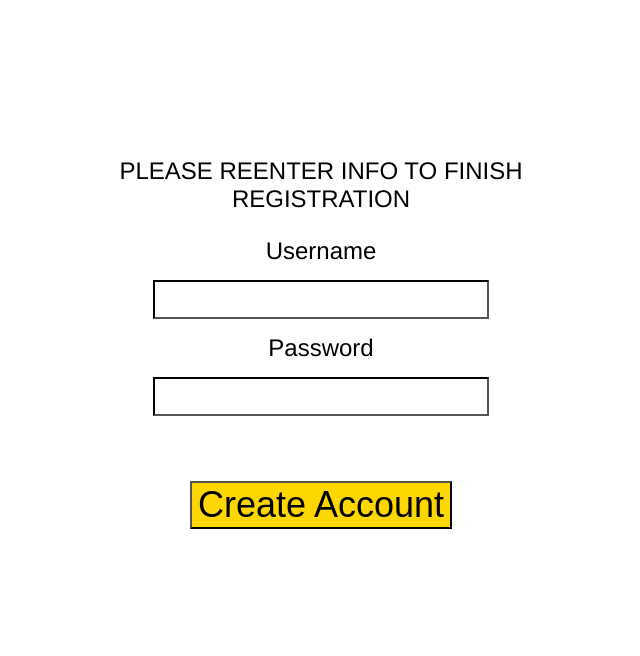
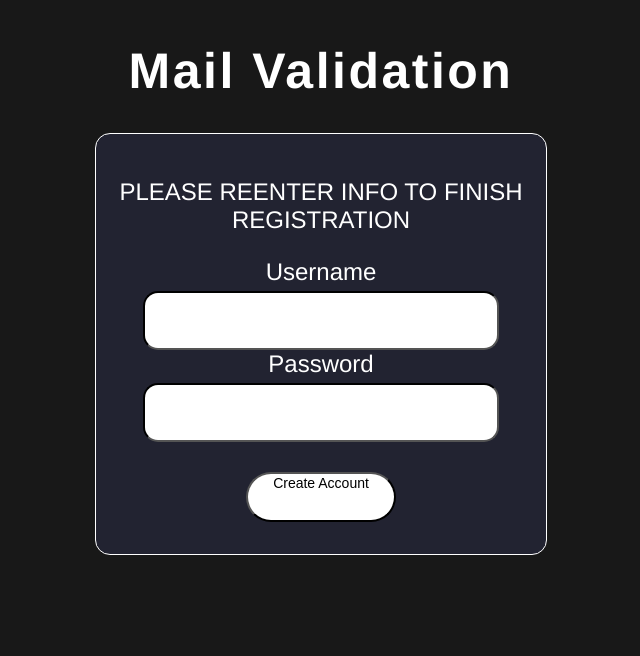
Before and after one commit to coschmit/Camagru, a PHP site: page /Main/aftermail.php in a window 1280 px wide. Shown: the top 656 px of the page, without its empty margins (319-959 px from the left). Run offline with PHP 8.4, Linux system fonts and the light colour scheme.

Commit message:
Optimise Camagru

```diff
--- a/aftermail.php
+++ b/aftermail.php
@@ -1,4 +1,6 @@
-<?php   $data = $_POST; ?>
+<?php   $data = $_POST;
+  session_start();
+?>
 <!DOCTYPE html>
   <head>
     <meta charset="utf-8">
@@ -8,27 +10,41 @@
       body{
           font-family: helvetica, sans-serif;
           font-size: 150%;
+          background-color: rgb(24, 24, 24);
         }
         input{
           height: 25px;
-        padding: 5px;
+              padding: 15px;
+              text-align: center;
               font-size: 25px;
               border-color: black;
-        margin-top: 15px;
-        margin-bottom: 15px;
+              margin-top: 5px;
+              border-radius: 15px;
         }
         label{
-
         }
         #forma{
-        width: 500px;
-        height: 500px;
-
+          background-color: rgb(34, 35, 49);
+    padding-top: 20px;
+    width: 450px;
+    height: 400px;
+    border: 1px white solid;
     margin: 0 auto;
     text-align: center;
+    color: white;
+    transition: all 0.5s;
+    border-radius: 15px;
+        }
+
+        #forma:hover{
+    box-shadow: 0 5px 15px 9px rgb(53, 41, 119);
     }
         #content{
           margin-top: 125px;
+        }
+        #error{
+          color: red;
+          margin-top: 55px;
         }
         #header{
           text-align: center;
@@ -38,9 +54,14 @@
           background-color: gold;
           margin-top: 50px;
         }
-      #error{
-        color: red;
-        margin-top: 15px;
+        #forget{
+          position: relative;
+          bottom: -50px;
+          color:white;
+          transition: all 0.5s ease-out;
+        }
+        #forget:hover{
+          color: #6100b0;
         }
         H1 {
     display: inline-block;
@@ -51,16 +72,40 @@
     color: white;
     transition: all 1s;
     }
+    H1:hover {
+      color: rgb(53, 41, 119);
+      }
+      input:focus {
+      outline-color : blue ;
+      outline-width: 7px;
+}
 
+      #button {
+    margin: 30px auto 0;
+    display: flex;
+    justify-content: center;
+    background-color: white;
+    border-radius: 40px;
+    width: 150px;
+    font-size: 14px;
+    height: 50px;
+    transition: all 0.4s
+      }
 
-  H1:hover {
-    color: Gold;
+      #button:hover{
+        transition: all 0.4s;
+    cursor: pointer;
+    background: black;
+    color: white;
+    height: 60px;
+    width: 170px;
+    font-size: 17px;
       }
 
     </style>
   </head>
   <header id="header">
-    <h1>Minimalism Style</h1>
+  <a href="index.php"><h1 > Mail Validation</h1></a>
   </header>
   <body>
     <form  action="aftermail.php" method="POST">
@@ -79,7 +124,6 @@
           <button id="button" type="submit" name="submit" >Create Account</button>
       <div id="error">
         <?php
-        session_start();
 
           //conect to database
           try
@@ -137,7 +181,7 @@
             echo "Registration finished";
              $reqest = "UPDATE `users` SET `valid` = '1' WHERE `users`.`username` = '$username';";
              $pdo->prepare($reqest)->execute();
-           header("refresh:3;index.php");
+             echo "<script>setTimeout(function(){document.location.href='resetpassword.php';},3000)</script>";
              exit;
           }
           else
--- a/comment.php
+++ b/comment.php
@@ -35,8 +35,8 @@ try
   //  header("Refresh:1");
     mail($email['email'], 'New comment !!', 'yeep !! Come to Camagru and check new comments!!', 'From : admin@camag.com');
     //mail($email, 'Camagru', 'for register come here ! => http://127.0.0.1:8888/Main/aftermail.php', 'From : admin@camag.com');
-      header('Location: '.$_SERVER['REQUEST_URI']);
-}
+		echo "<script>document.location.href='main.php'</script>";
+	}
 ?>
 <!DOCTYPE html>
 
@@ -145,7 +145,6 @@ h2
 			<p><?php echo nl2br(htmlspecialchars($data['comment'])); ?></p>
 		<?php
 		}
-		$reponse->closeCursor();
 		?>
 		</div>
   </body>
--- a/signup.php
+++ b/signup.php
@@ -1,5 +1,6 @@
 <?php
 $data = $_POST;
+session_start();
  ?>
 <!DOCTYPE html>
   <head>
@@ -32,7 +33,6 @@ $data = $_POST;
       <button id="Create-acc" type="submit" name="submit">Create Account</button>
       <div id="errorMessage">
         <?PHP
-        session_start();
         function EmailValid($value)
         {
           $reg = '/^(([^<>()\[\]\\.,;:\s@"]+(\.[^<>()\[\]\\.,;:\s@"]+)*)|(".+"))@((\[[0-9]{1,3}\.[0-9]{1,3}\.[0-9]{1,3}\.[0-9]{1,3}\])|(([a-zA-Z\-0-9]+\.)+[a-zA-Z]{2,}))$/';
@@ -107,8 +107,7 @@ $data = $_POST;
              $pdo->prepare($reqest)->execute();
              mail($email, 'Camagru', 'for register come here ! => http://localhost:3306/aftermail.php', 'From : admin@camag.com');
                echo "Email with instruction was sent to your email";
-               header("refresh:10;index.php");
-               exit;
+               echo "<script>setTimeout(function(){document.location.href='index.php';},5000)</script>";                exit;
              //
            }
            else
```
Also changed, not shown: forgetpassword.php (+5 -5 lines), login.php (+5 -3 lines), resetpassword.php (+15 -14 lines), images/bonsoir0.png (added), images/bonsoir1.png (added), images/bonsoir2.png (added), images/bonsoir3.png (added), images/quoi0.png (added), images/quoi1.png (added), images/quoi2.png (added). Lines whose indentation alone changed are shown as unchanged.
